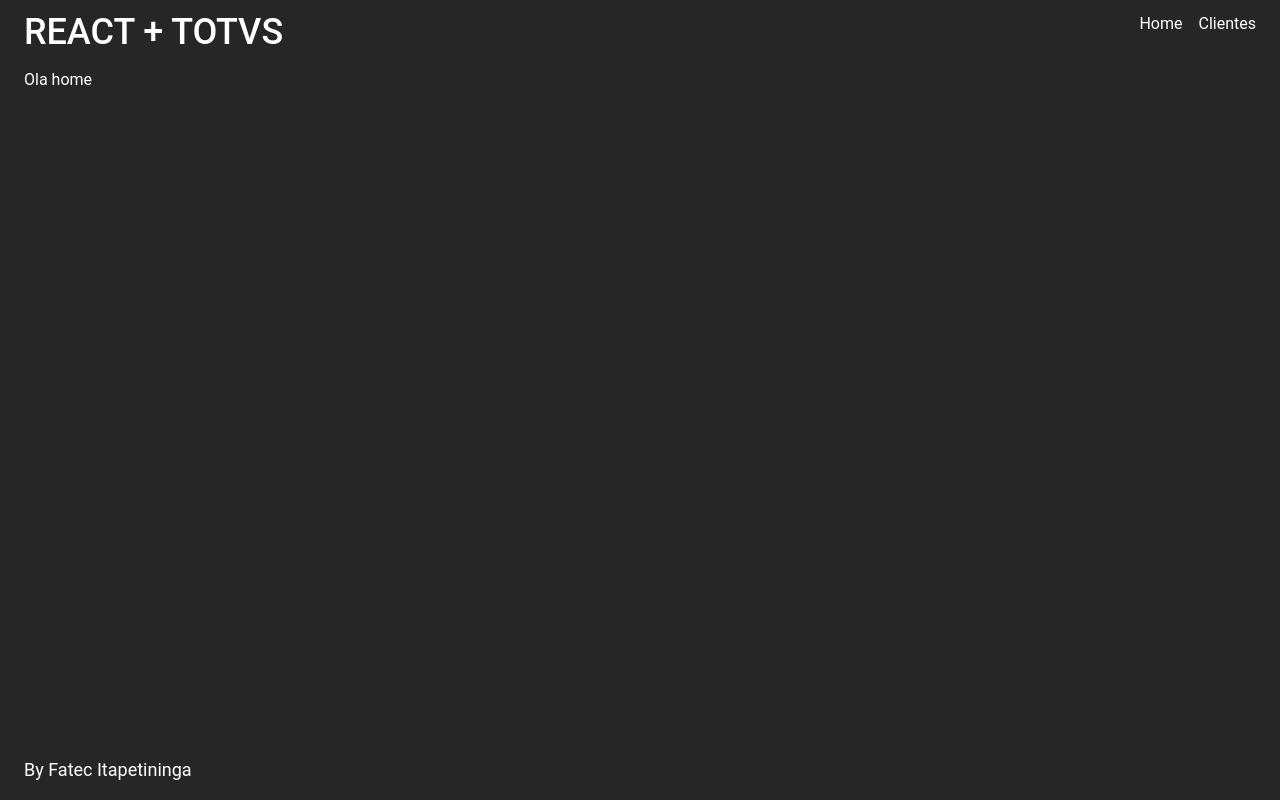
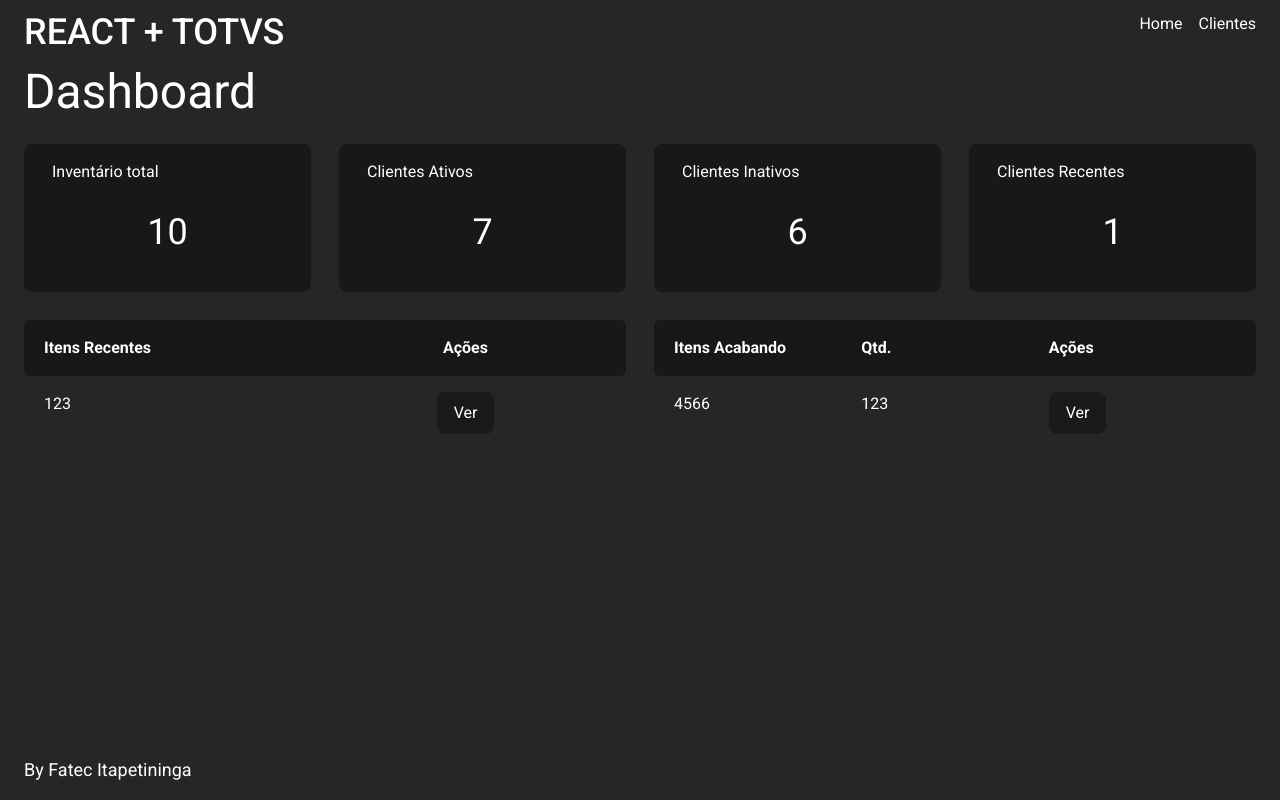
Before and after one commit to Joao123433/LABES-client, a React (Vite) app: page / in a window 1280 px wide. Built offline with nearby package versions, Linux system fonts and the light colour scheme.

Commit message:
Fazendo requisicao na api de cep

```diff
--- a/src/index.css
+++ b/src/index.css
@@ -1,7 +1,7 @@
+@import url("https://fonts.googleapis.com/css2?family=Roboto:wght@400;500;700;900&display=swap");
 @tailwind base;
 @tailwind components;
 @tailwind utilities;
-@import url("https://fonts.googleapis.com/css2?family=Roboto:wght@400;500;700;900&display=swap");
 
 * {
 	margin: 0;
@@ -14,3 +14,15 @@ body {
 	background-color: #262626;
 	color: #fff;
 }
+
+textarea, select {
+  background-color: #3B3B3B;
+  border-radius: 8px;
+}
+
+button {
+  background-color: #1A1A1A;
+  border-radius: 8px;
+  border: 1px solid #1A1A1A;
+  transition: .3s;
+}
--- a/src/pages/Home.tsx
+++ b/src/pages/Home.tsx
@@ -1,3 +1,69 @@
+import { Link } from "react-router-dom";
+
 export function Home() {
-	return <h1>Ola home</h1>;
+	return (
+		<>
+			<h1 className="text-5xl">Dashboard</h1>
+			<section className="flex flex-row gap-7 justify-between">
+				<div className="w-1/4 py-4 px-7 bg-zinc-900 rounded-lg flex flex-col gap-7">
+					<p>Inventário total</p>
+					<p className="text-center text-4xl mb-6">10</p>
+				</div>
+				<div className="w-1/4 py-4 px-7 bg-zinc-900 rounded-lg flex flex-col gap-7">
+					<p>Clientes Ativos</p>
+					<p className="text-center text-4xl mb-6">7</p>
+				</div>
+				<div className="w-1/4 py-4 px-7 bg-zinc-900 rounded-lg flex flex-col gap-7">
+					<p>Clientes Inativos</p>
+					<p className="text-center text-4xl mb-6">6</p>
+				</div>
+				<div className="w-1/4 py-4 px-7 bg-zinc-900 rounded-lg flex flex-col gap-7">
+					<p>Clientes Recentes</p>
+					<p className="text-center text-4xl mb-6">1</p>
+				</div>
+			</section>
+			<section className="flex flex-row gap-7 justify-between h-full">
+				<table className="w-1/2 h-full">
+					<thead className="bg-zinc-900 py-4 px-5 flex rounded-md">
+						<tr className="w-full flex justify-between">
+							<th className="w-2/4 text-left">Itens Recentes</th>
+							<th className="w-2/4">Ações</th>
+						</tr>
+					</thead>
+					<tbody className="py-1 px-5 flex flex-col gap-5 mt-3 overflow-y-scroll l h-5/6">
+						<tr className="w-full flex justify-between">
+							<td className="w-2/4 text-left">123</td>
+							<td className="w-2/4 text-center">
+								<Link to={`"/items/show/"`}>
+									<button type="button" className="px-4 py-2 hover:scale-110">Ver</button>
+								</Link>
+							</td>
+						</tr>
+					</tbody>
+				</table>
+				<table className="w-1/2 h-full">
+					<thead className="bg-zinc-900 py-4 px-5 flex rounded-md">
+						<tr className="w-full flex justify-between">
+							<th className="w-2/6 text-left">Itens Acabando</th>
+							<th className="w-2/6 text-left">Qtd.</th>
+							<th className="w-2/6 text-left">Ações</th>
+						</tr>
+					</thead>
+					<tbody className="py-1 px-5 flex flex-col gap-5 mt-3 overflow-y-scroll h-5/6">
+
+
+								<tr className="w-full flex justify-between">
+									<td className="w-2/6">4566</td>
+									<td className="w-2/6">123</td>
+									<td className="w-2/6">
+										<Link to={`"/items/show/"`}>
+											<button type="button" className="px-4 py-2 hover:scale-110">Ver</button>
+										</Link>
+									</td>
+								</tr>
+					</tbody>
+				</table>
+			</section>
+		</>
+	)
 }
--- a/src/pages/clientes/Clientes.tsx
+++ b/src/pages/clientes/Clientes.tsx
@@ -7,10 +7,11 @@ export function Clientes() {
 				<table className="min-w-full overflow-y-scroll">
 					<thead className="bg-zinc-900 py-1 px-5 flex rounded-md">
 						<tr className="w-full flex justify-around">
-							<th className="py-2 text-left w-1/5">ID</th>
+							<th className="py-2 text-left w-1/5">Código</th>
 							<th className="py-2 text-left w-1/5">Nome</th>
-							<th className="py-2 text-left w-1/5">Em Estoque</th>
-							<th className="py-2 text-left w-1/5">Categoria</th>
+							<th className="py-2 text-left w-1/5">CPF/CNPJ</th>
+							<th className="py-2 text-left w-1/5">Home Page</th>
+							<th className="py-2 text-left w-1/5">Ativo</th>
 							<th className="py-2 text-left w-1/4">Ações</th>
 						</tr>
 					</thead>
@@ -19,28 +20,20 @@ export function Clientes() {
 							<td className="py-2 w-1/5 break-words">asdf</td>
 							<td className="py-2 w-1/5">asdf</td>
 							<td className="py-2 w-1/5">unid.</td>
+							<td className="py-2 w-1/5">unid.</td>
 							<td className="py-2 w-1/5">asdf</td>
 							<td className="py-2 w-1/4 flex gap-5">
 								<Link to={`"/items/show/"`} className="text-black">
-									<button
-										type="button"
-										className="bg-blue-500 px-3 py-1 border-0 hover:scale-105 rounded-sm"
-									>
+									<button type="button" className="bg-blue-500 px-3 py-1 border-0 hover:scale-105 rounded-sm">
 										Ver
 									</button>
 								</Link>
 								<Link to={`"/items/update/"`} className="text-black">
-									<button
-										type="button"
-										className="bg-white px-3 py-1 border-0 hover:scale-105 rounded-sm"
-									>
+									<button type="button" className="bg-white px-3 py-1 border-0 hover:scale-105 rounded-sm">
 										Atualizar
 									</button>
 								</Link>
-								<button
-									type="button"
-									className="bg-red-500 text-black px-3 py-1 border-0 hover:scale-105 rounded-sm"
-								>
+								<button type="button" className="bg-red-500 text-black px-3 py-1 border-0 hover:scale-105 rounded-sm">
 									Excluir
 								</button>
 							</td>
--- a/src/pages/clientes/NewClient/Index.tsx
+++ b/src/pages/clientes/NewClient/Index.tsx
@@ -1,9 +1,20 @@
-import { useState } from "react";
+import { type SetStateAction, useState } from "react";
 import { Container } from "./Styles";
 import InputMask from "react-input-mask";
+import { apiCep } from "../../../services/api-cep";
 
 export function NewCliente() {
 	const [telefone, setTelefone] = useState("");
+	const [cep, setCep] = useState("");
+
+	const settingCep = async (ev: { target: { value: SetStateAction<string>; }; }) => {
+		setCep(ev.target.value)
+	}
+
+	const handleCep = async () => {
+		await apiCep.get(`${cep}`)
+			.then((res) => console.log(res))
+	}
 
 	return (
 		<>
@@ -32,7 +43,7 @@ export function NewCliente() {
 
 						<Container>
 							<label htmlFor="">CEP</label>
-							<InputMask mask={"99.999-999"} />
+							<input type="text" value={cep} onChange={settingCep} onKeyUp={handleCep} />
 						</Container>
 
 						<Container>
--- a/src/pages/clientes/NewClient/Styles.ts
+++ b/src/pages/clientes/NewClient/Styles.ts
@@ -8,6 +8,7 @@ export const Container = styled.div`
   input {
     padding: 3px 5px;
     font-size: 1.03rem;
-    color: black;
+    background-color: #3B3B3B;
+    border-radius: 8px;
   }
 `;
--- /dev/null
+++ b/src/services/api-cep.ts
@@ -0,0 +1,5 @@
+import axios from "axios";
+
+export const apiCep = axios.create({
+	baseURL: "https://opencep.com/v1/",
+});
```
